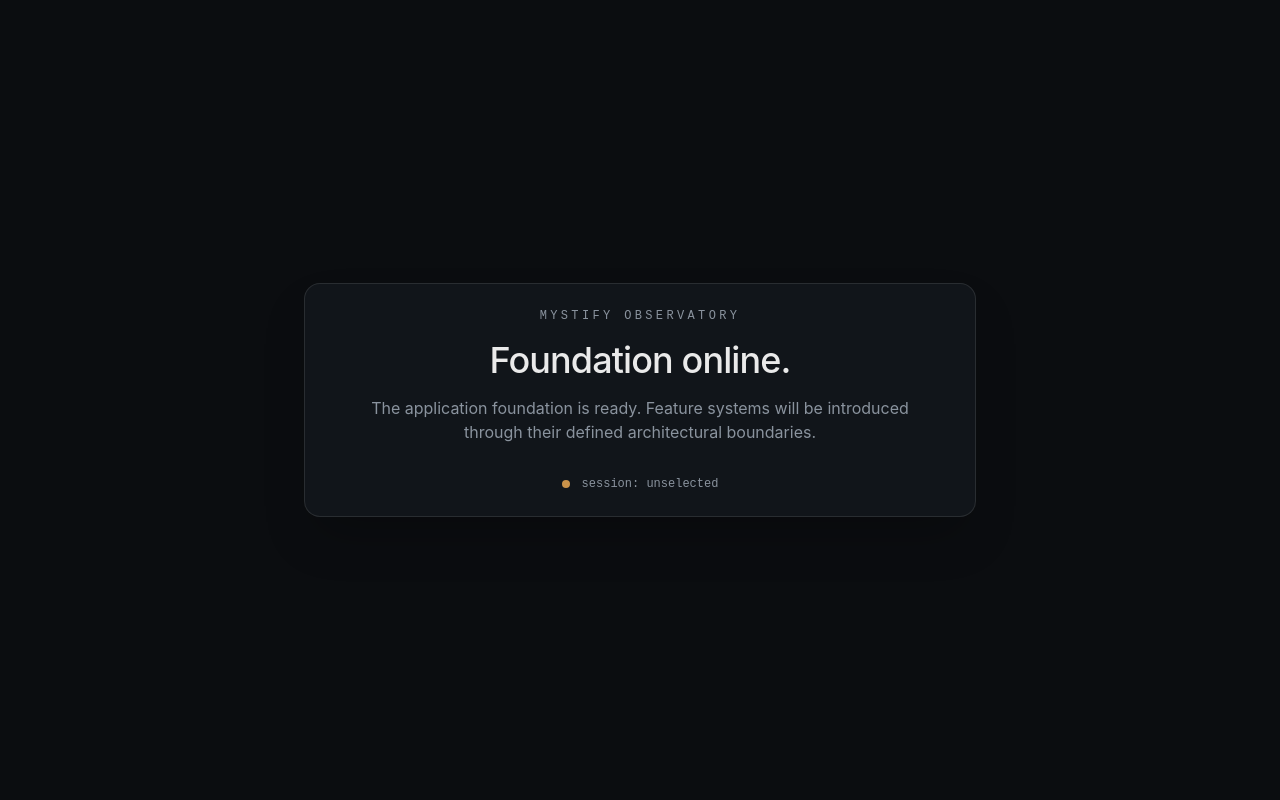
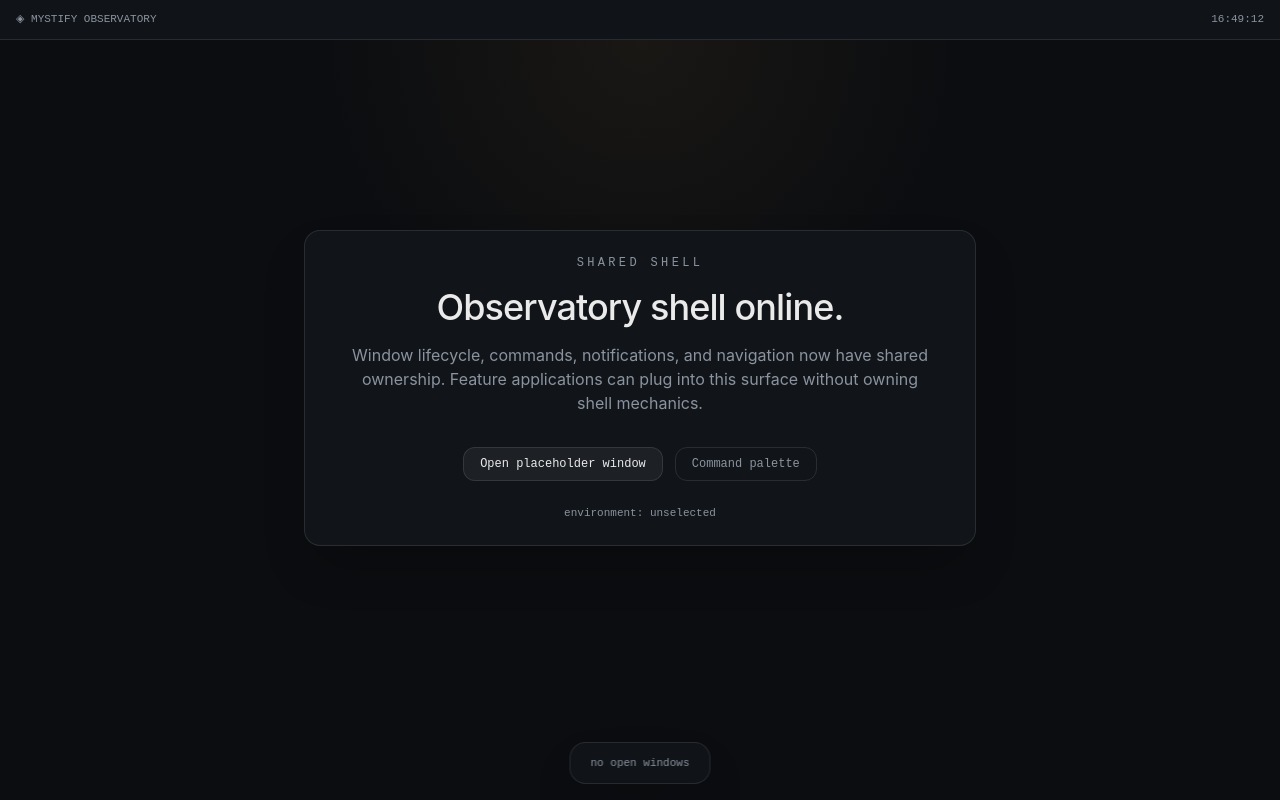
Before and after one commit to Mystify7777/Mystify, a Next.js app: page / in a window 1280 px wide. Built offline with nearby package versions, Linux system fonts and the light colour scheme.

Commit message:
feat(shell): integrate shared observatory shell primitives

```diff
--- a/src/components/shell/observatory-shell.tsx
+++ b/src/components/shell/observatory-shell.tsx
@@ -1,15 +1,59 @@
 "use client";
 
+import { useMemo, useState } from "react";
 import { motion } from "framer-motion";
+import { CommandPalette } from "@/components/shell/command-palette";
+import { Dock } from "@/components/shell/dock";
+import { Notifications } from "@/components/shell/notifications";
+import { StatusBar } from "@/components/shell/status-bar";
+import { WindowManager } from "@/components/shell/window-manager";
+import { useShellCommand } from "@/components/shell/use-shell-command";
 import { Surface } from "@/components/ui/surface";
 import { useObservatoryStore } from "@/state/use-observatory-store";
 
+const PLACEHOLDER_WINDOW = {
+  id: "foundation",
+  title: "Foundation",
+  appId: "foundation",
+};
+
 export function ObservatoryShell() {
   const mode = useObservatoryStore((state) => state.mode);
+  const openWindow = useObservatoryStore((state) => state.openWindow);
+  const [paletteOpen, setPaletteOpen] = useState(false);
+
+  const command = useMemo(
+    () => ({
+      id: "shell.open-palette",
+      label: "Open Command Palette",
+      description: "Search registered Observatory actions.",
+      keywords: ["command", "palette", "search"],
+      execute: () => setPaletteOpen(true),
+    }),
+    [],
+  );
+  useShellCommand(command);
+
+  const foundationCommand = useMemo(
+    () => ({
+      id: "foundation.open",
+      label: "Open Foundation",
+      description: "Open the placeholder application window.",
+      keywords: ["foundation", "window", "shell"],
+      execute: () => openWindow(PLACEHOLDER_WINDOW),
+    }),
+    [openWindow],
+  );
+  useShellCommand(foundationCommand);
 
   return (
-    <main className="min-h-screen p-4 font-sans sm:p-8">
-      <div className="mx-auto flex min-h-[calc(100vh-2rem)] max-w-6xl items-center justify-center sm:min-h-[calc(100vh-4rem)]">
+    <main className="relative min-h-screen overflow-hidden bg-observatory-surface font-sans text-observatory-ink">
+      <StatusBar />
+
+      <div className="relative min-h-[calc(100vh-2.5rem)]">
+        <div className="absolute inset-0 bg-[radial-gradient(circle_at_top,rgba(201,146,74,0.08),transparent_32%)]" />
+
+        <div className="relative mx-auto flex min-h-[calc(100vh-2.5rem)] max-w-7xl items-center justify-center p-4 pb-24 sm:p-8 sm:pb-24">
           <motion.div
             className="w-full"
             initial={{ opacity: 0, y: 8 }}
@@ -18,25 +62,54 @@ export function ObservatoryShell() {
           >
             <Surface className="mx-auto max-w-2xl text-center">
               <p className="font-mono text-xs uppercase tracking-[0.28em] text-observatory-muted">
-              Mystify Observatory
+                Shared shell
               </p>
               <h1 className="mt-4 text-3xl font-medium tracking-tight sm:text-4xl">
-              Foundation online.
+                Observatory shell online.
               </h1>
               <p className="mx-auto mt-4 max-w-xl text-sm leading-6 text-observatory-muted sm:text-base">
-              The application foundation is ready. Feature systems will be
-              introduced through their defined architectural boundaries.
+                Window lifecycle, commands, notifications, and navigation now
+                have shared ownership. Feature applications can plug into this
+                surface without owning shell mechanics.
               </p>
-            <div className="mt-8 flex items-center justify-center gap-3 font-mono text-xs text-observatory-muted">
-              <span
-                className="h-2 w-2 rounded-full bg-observatory-amber"
-                aria-hidden="true"
-              />
-              <span>session: {mode ?? "unselected"}</span>
+              <div className="mt-8 flex flex-wrap items-center justify-center gap-3">
+                <button
+                  type="button"
+                  className="rounded-xl border border-white/10 bg-white/5 px-4 py-2 font-mono text-xs text-observatory-ink transition duration-observatory hover:border-observatory-amber/50 hover:bg-observatory-amber/10"
+                  onClick={() => openWindow(PLACEHOLDER_WINDOW)}
+                >
+                  Open placeholder window
+                </button>
+                <button
+                  type="button"
+                  className="rounded-xl border border-white/10 px-4 py-2 font-mono text-xs text-observatory-muted transition duration-observatory hover:bg-white/5 hover:text-observatory-ink"
+                  onClick={() => setPaletteOpen(true)}
+                >
+                  Command palette
+                </button>
               </div>
+              <p className="mt-6 font-mono text-[11px] text-observatory-muted">
+                environment: {mode ?? "unselected"}
+              </p>
             </Surface>
           </motion.div>
         </div>
+
+        <WindowManager windowId={PLACEHOLDER_WINDOW.id}>
+          <div className="space-y-3">
+            <p className="text-sm text-observatory-ink">Placeholder application surface.</p>
+            <p className="text-xs leading-5 text-observatory-muted">
+              This window exists only to prove the shared lifecycle contract.
+              Project knowledge and mode-specific behavior do not belong in the
+              shell.
+            </p>
+          </div>
+        </WindowManager>
+      </div>
+
+      <Notifications />
+      <Dock />
+      <CommandPalette open={paletteOpen} onClose={() => setPaletteOpen(false)} />
     </main>
   );
 }
```
Lines whose indentation alone changed are shown as unchanged.
